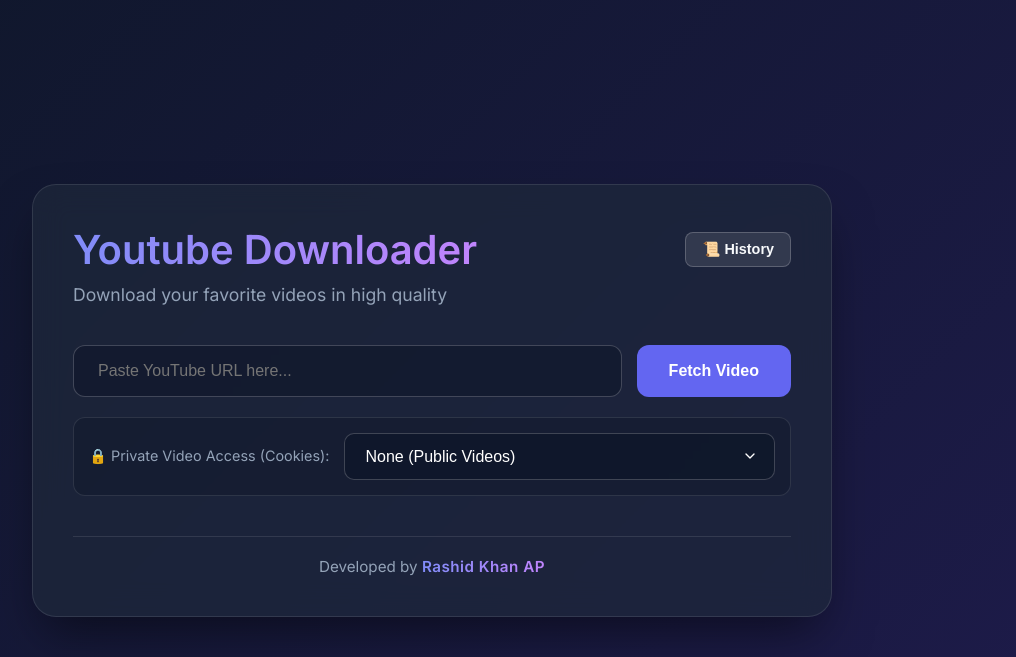
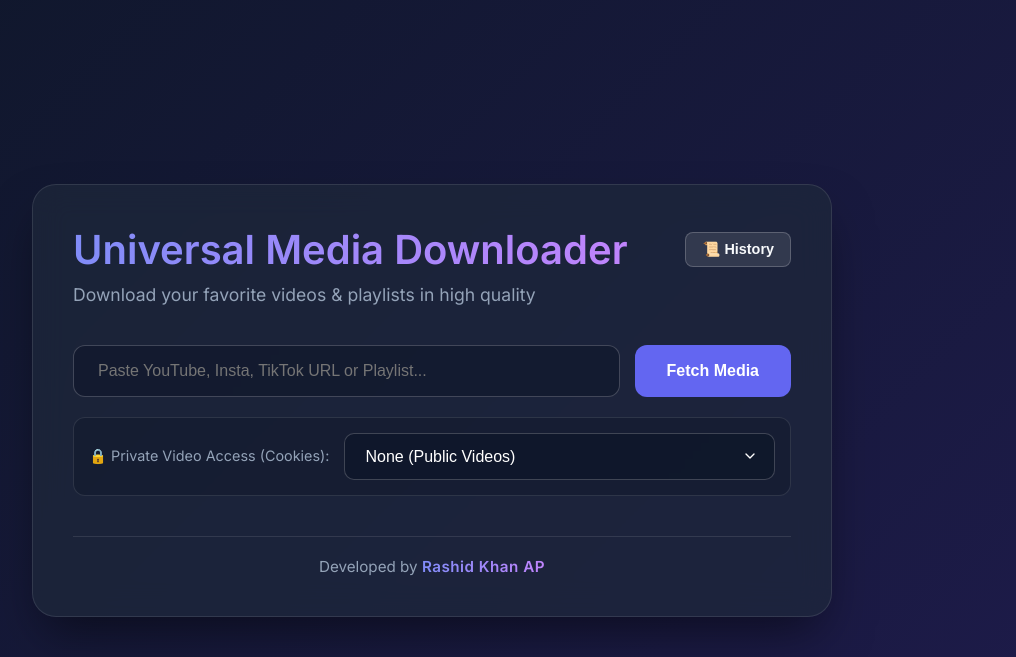
Before and after one commit to RashidKhanApDev/UniversalMediaDownloader, a FastAPI app: page / in a window 1280 px wide. Shown: the top 657 px of the page, without its empty margins (208-1224 px from the left). Run offline with FastAPI, Linux system fonts and the light colour scheme; some libraries are stand-ins or nearby versions.

Commit message:
Feature: Universal Multi-Platform & Playlist Engine

```diff
--- a/main.py
+++ b/main.py
@@ -5,6 +5,7 @@ import asyncio
 import json
 import re
 import threading
+import shutil
 from datetime import datetime
 from fastapi import FastAPI, Request, HTTPException
 from fastapi.responses import HTMLResponse, FileResponse
@@ -48,6 +49,7 @@ class DownloadRequest(BaseModel):
     format_id: str
     browser: str = "none"
     target_format: str = "default"
+    is_playlist: bool = False
 
 def save_history(title, target_format, filename):
     with history_lock:
@@ -94,6 +96,8 @@ async def get_video_info(request: URLRequest):
         'quiet': True,
         'no_warnings': True,
         'skip_download': True,
+        'extract_flat': 'in_playlist',
+        'noplaylist': True, # Downloads single video if URL has both video ID & playlist ID
     }
 
     if request.browser and request.browser.lower() != "none":
@@ -106,36 +110,58 @@ async def get_video_info(request: URLRequest):
 
         info = await asyncio.to_thread(fetch_info)
 
+        # Handle Playlists
+        if info.get('_type') == 'playlist':
+            entries = info.get('entries', [])
+            return {
+                "is_playlist": True,
+                "title": info.get('title', 'Unknown Playlist'),
+                "count": len(entries),
+                "thumbnail": entries[0].get('thumbnails', [{}])[0].get('url') if entries and entries[0].get('thumbnails') else "",
+                "formats": []
+            }
+
+        # Handle Single Videos & Social Media
         resolutions = {}
         for f in info.get('formats', []):
             if f.get('vcodec') != 'none':
                 height = f.get('height')
                 if height:
                     res_label = f"{height}p"
-                    # Prefer formats that already have audio, else combine with bestaudio
                     if f.get('acodec') != 'none':
                         resolutions[res_label] = f['format_id']
                     else:
                         if res_label not in resolutions:
-                            resolutions[res_label] = f"{f['format_id']}+bestaudio"
+                            resolutions[res_label] = f"{f['format_id']}+bestaudio/best"
+                else:
+                    # Non-YouTube platforms might not have height
+                    format_note = f.get('format_note', '')
+                    if format_note and format_note not in resolutions:
+                        resolutions[format_note] = f['format_id']
 
-        sorted_res = sorted(resolutions.keys(), key=lambda x: int(x.replace('p', '')), reverse=True)
+        # Sort numeric resolutions if possible
+        def get_res_val(k):
+            match = re.search(r'(\d+)p', k)
+            return int(match.group(1)) if match else 0
+
+        sorted_res = sorted(resolutions.keys(), key=get_res_val, reverse=True)
         available_formats = []
         for res in sorted_res:
             label = f"Video: {res}"
-            if res == "1440p":
-                label = "Video: 1440p (2K)"
-            elif res == "2160p":
-                label = "Video: 2160p (4K)"
-            elif res == "2880p":
-                label = "Video: 2880p (5K)"
-            elif res == "4320p":
-                label = "Video: 4320p (8K)"
+            if res == "1440p": label = "Video: 1440p (2K)"
+            elif res == "2160p": label = "Video: 2160p (4K)"
+            elif res == "2880p": label = "Video: 2880p (5K)"
+            elif res == "4320p": label = "Video: 4320p (8K)"
             available_formats.append({'id': resolutions[res], 'label': label})
 
-        available_formats.append({'id': 'bestaudio', 'label': 'Audio Only (Best Quality)'})
+        # Fallback if no specific formats parsed (e.g., TikTok/Instagram)
+        if not available_formats:
+            available_formats.append({'id': 'bestvideo+bestaudio/best', 'label': 'Best Quality (Video + Audio)'})
+
+        available_formats.append({'id': 'bestaudio/best', 'label': 'Audio Only (Best Quality)'})
 
         return {
+            "is_playlist": False,
             "title": info.get('title', 'Unknown Title'),
             "thumbnail": info.get('thumbnail', ''),
             "formats": available_formats
@@ -149,18 +175,29 @@ async def get_video_info(request: URLRequest):
 @app.post("/api/download")
 async def download_video(request: DownloadRequest):
     file_id = str(uuid.uuid4())
-    output_template = os.path.join(DOWNLOAD_DIR, f"{file_id}.%(ext)s")
+    target = request.target_format.lower()
+
+    if request.is_playlist:
+        # For playlists, download into a folder and ZIP it
+        playlist_dir = os.path.join(DOWNLOAD_DIR, file_id)
+        os.makedirs(playlist_dir, exist_ok=True)
+        output_template = os.path.join(playlist_dir, "%(playlist_index)s - %(title)s.%(ext)s")
+    else:
+        output_template = os.path.join(DOWNLOAD_DIR, f"{file_id}.%(ext)s")
 
     ydl_opts = {
         'format': request.format_id,
         'outtmpl': output_template,
         'quiet': True,
+        'noplaylist': not request.is_playlist, # enforce single video rule
     }
+
+    if request.is_playlist:
+        ydl_opts['playlistend'] = 100 # limit to 100 items to prevent exhaustion
 
     if request.browser and request.browser.lower() != "none":
         ydl_opts['cookiesfrombrowser'] = (request.browser.lower(),)
 
-    target = request.target_format.lower()
     postprocessors = []
 
     if target in ['mp3', 'wav', 'flac', 'm4a']:
@@ -168,7 +205,7 @@ async def download_video(request: DownloadRequest):
         ydl_opts['format'] = 'bestaudio/best'
         postprocessors.append({
             'key': 'FFmpegExtractAudio',
-            'preferredcodec': target,
+            'preferredcodec': target if target != 'default' else 'mp3',
             'preferredquality': '192',
         })
     elif target in ['mp4', 'mkv']:
@@ -180,7 +217,8 @@ async def download_video(request: DownloadRequest):
         })
     else:
         # Default
-        ydl_opts['merge_output_format'] = 'mp4'
+        if not request.is_playlist:
+            ydl_opts['merge_output_format'] = 'mp4'
 
     if postprocessors:
         ydl_opts['postprocessors'] = postprocessors
@@ -189,19 +227,29 @@ async def download_video(request: DownloadRequest):
         def download():
             with yt_dlp.YoutubeDL(ydl_opts) as ydl:
                 info = ydl.extract_info(request.url, download=True)
-                return info.get('title', 'video')
+                return info.get('title', 'Media')
 
         title = await asyncio.to_thread(download)
 
-        # Find the downloaded file
-        files = glob.glob(os.path.join(DOWNLOAD_DIR, f"{file_id}.*"))
-        valid_files = [f for f in files if not f.endswith('.part') and not f.endswith('.ytdl')]
-        if not valid_files:
-            raise HTTPException(status_code=500, detail="Downloaded file not found or download failed to merge correctly")
+        if request.is_playlist:
+            # Create a zip archive of the downloaded directory
+            zip_path = os.path.join(DOWNLOAD_DIR, file_id)
+            await asyncio.to_thread(shutil.make_archive, zip_path, 'zip', playlist_dir)
 
-        filename = os.path.basename(valid_files[0])
+            # Clean up raw folder
+            await asyncio.to_thread(shutil.rmtree, playlist_dir, ignore_errors=True)
 
-        await asyncio.to_thread(save_history, title, target if target != "default" else "mp4", filename)
+            filename = f"{file_id}.zip"
+            await asyncio.to_thread(save_history, title, "ZIP (Playlist)", filename)
+        else:
+            # Find the downloaded file for single video
+            files = glob.glob(os.path.join(DOWNLOAD_DIR, f"{file_id}.*"))
+            valid_files = [f for f in files if not f.endswith('.part') and not f.endswith('.ytdl')]
+            if not valid_files:
+                raise HTTPException(status_code=500, detail="Downloaded file not found or download failed to merge correctly")
+
+            filename = os.path.basename(valid_files[0])
+            await asyncio.to_thread(save_history, title, target if target != "default" else "mp4", filename)
 
         return {
             "download_url": f"/api/file/{filename}",
--- a/static/js/app.js
+++ b/static/js/app.js
@@ -20,6 +20,7 @@ document.addEventListener('DOMContentLoaded', () => {
     const historyLoader = document.getElementById('history-loader');
 
     let currentVideoUrl = '';
+    let currentIsPlaylist = false;
 
     fetchBtn.addEventListener('click', async () => {
         const url = urlInput.value.trim();
@@ -49,19 +50,43 @@ document.addEventListener('DOMContentLoaded', () => {
             }
 
             const data = await response.json();
+            currentIsPlaylist = data.is_playlist || false;
 
             // Populate video card
-            videoThumbnail.src = data.thumbnail;
+            videoThumbnail.src = data.thumbnail || 'https://via.placeholder.com/640x360.png?text=Media';
             videoTitle.textContent = data.title;
+
+            // Toggle Playlist UI
+            const playlistBadge = document.getElementById('playlist-badge');
+            const playlistCount = document.getElementById('playlist-count');
+            const formatRow = document.getElementById('format-row');
+
+            if (currentIsPlaylist) {
+                playlistBadge.classList.remove('hidden');
+                playlistBadge.style.display = 'inline-flex';
+                playlistCount.textContent = data.count || 0;
+                formatRow.style.display = 'none';
+            } else {
+                playlistBadge.classList.add('hidden');
+                playlistBadge.style.display = 'none';
+                formatRow.style.display = 'flex';
+            }
 
             // Populate formats
             formatSelect.innerHTML = '';
-            data.formats.forEach(format => {
+            if (currentIsPlaylist) {
                 const option = document.createElement('option');
-                option.value = format.id;
-                option.textContent = format.label;
+                option.value = "bestvideo+bestaudio/best";
+                option.textContent = "Auto Best Quality";
                 formatSelect.appendChild(option);
-            });
+            } else if (data.formats) {
+                data.formats.forEach(format => {
+                    const option = document.createElement('option');
+                    option.value = format.id;
+                    option.textContent = format.label;
+                    formatSelect.appendChild(option);
+                });
+            }
 
             loader.classList.add('hidden');
             videoCard.classList.remove('hidden');
@@ -98,7 +123,8 @@ document.addEventListener('DOMContentLoaded', () => {
                     url: currentVideoUrl,
                     format_id: formatId,
                     browser: browser,
-                    target_format: targetFormat
+                    target_format: targetFormat,
+                    is_playlist: currentIsPlaylist
                 })
             });
 
--- a/templates/index.html
+++ b/templates/index.html
@@ -11,16 +11,16 @@
     <div class="container">
         <header>
             <div class="header-top">
-                <h1>Youtube <span>Downloader</span></h1>
+                <h1>Universal Media <span>Downloader</span></h1>
                 <button id="history-btn" class="icon-btn">📜 History</button>
             </div>
-            <p>Download your favorite videos in high quality</p>
+            <p>Download your favorite videos & playlists in high quality</p>
         </header>
 
         <main>
             <div class="input-group">
-                <input type="text" id="url-input" placeholder="Paste YouTube URL here..." autocomplete="off">
-                <button id="fetch-btn">Fetch Video</button>
+                <input type="text" id="url-input" placeholder="Paste YouTube, Insta, TikTok URL or Playlist..." autocomplete="off">
+                <button id="fetch-btn">Fetch Media</button>
             </div>
 
             <div class="settings-group">
@@ -49,8 +49,14 @@
                 </div>
                 <div class="video-info">
                     <h2 id="video-title"></h2>
+
+                    <!-- Playlist Indicator -->
+                    <div id="playlist-badge" class="hidden" style="margin-bottom: 15px; background: rgba(74,222,128,0.2); padding: 8px 12px; border-radius: 8px; border: 1px solid #4ade80; color: #4ade80; font-size: 14px; display: inline-flex; align-items: center; gap: 8px;">
+                        <span>📚 Playlist Detected: <strong id="playlist-count"></strong> videos</span>
+                    </div>
+
                     <div class="download-controls">
-                        <div class="control-row">
+                        <div class="control-row" id="format-row">
                             <label for="format-select">Quality:</label>
                             <select id="format-select"></select>
                         </div>
```
